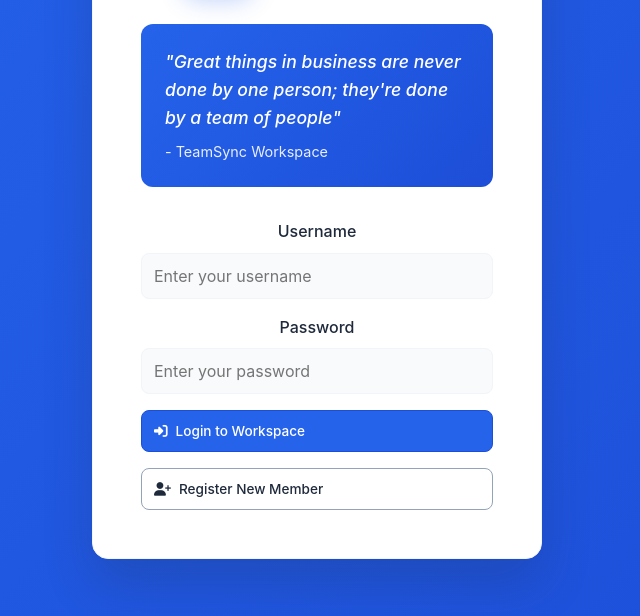
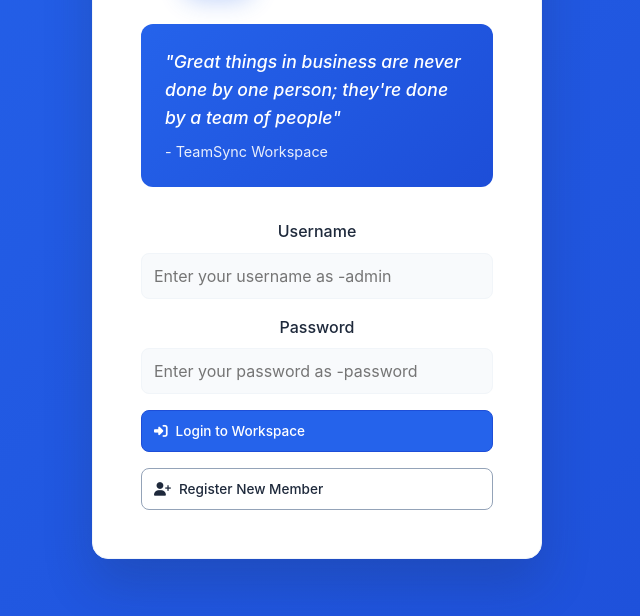
Before and after one commit to Mdlulijonas/workspace, a website: page index.html in a window 1280 px wide. Shown: the part 184-800 px from the top of the page, without its empty margins (323-963 px from the left). Drawn offline with nearby package versions, Linux system fonts and the light colour scheme; no server answers.

Commit message:
Update index.html

```diff
--- a/index.html
+++ b/index.html
@@ -1417,12 +1417,12 @@
             <form id="loginForm">
                 <div class="form-group">
                     <label class="form-label">Username</label>
-                    <input type="text" class="form-input" id="loginUsername" placeholder="Enter your username" required>
+                    <input type="text" class="form-input" id="loginUsername" placeholder="Enter your username as -admin" required>
                 </div>
 
                 <div class="form-group">
                     <label class="form-label">Password</label>
-                    <input type="password" class="form-input" id="loginPassword" placeholder="Enter your password" required>
+                    <input type="password" class="form-input" id="loginPassword" placeholder="Enter your password as -password" required>
                 </div>
 
                 <button type="submit" class="btn btn-primary" style="width: 100%; margin-bottom: 1rem; padding: 0.75rem;">
```
